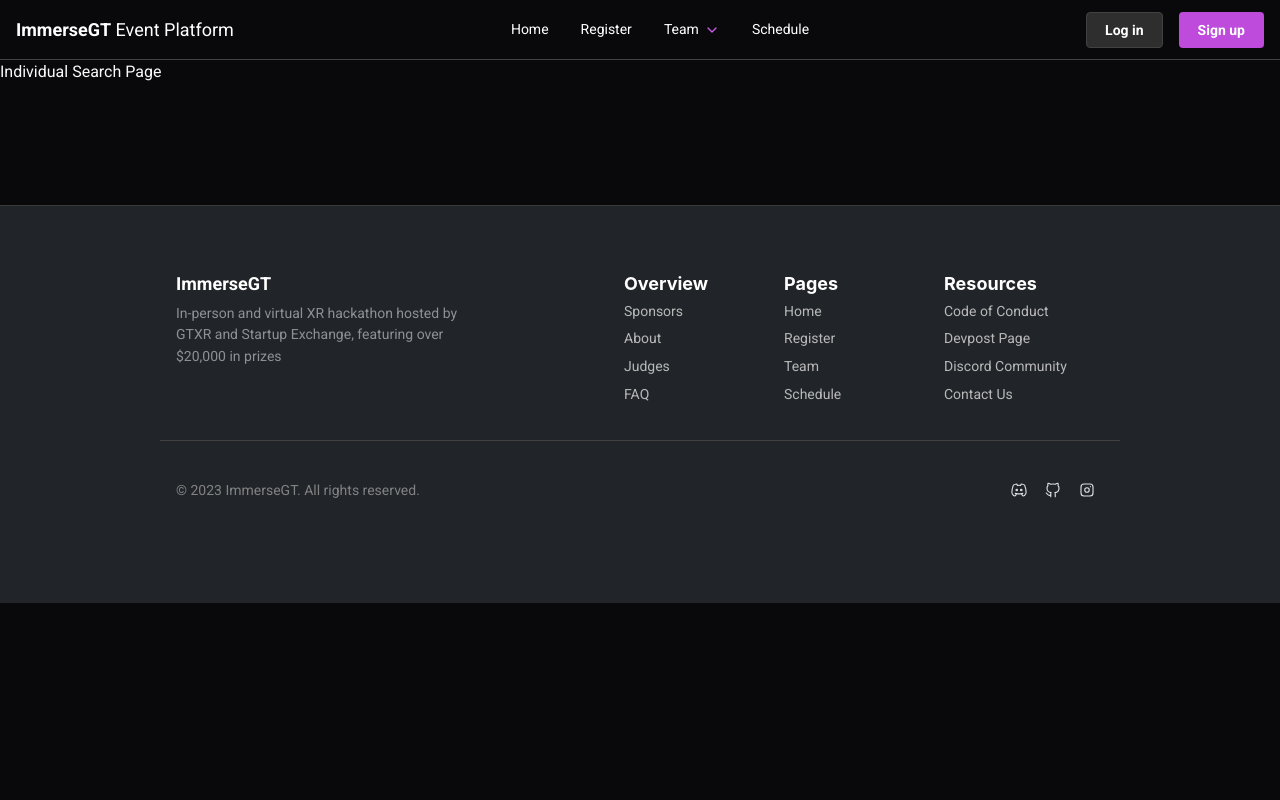
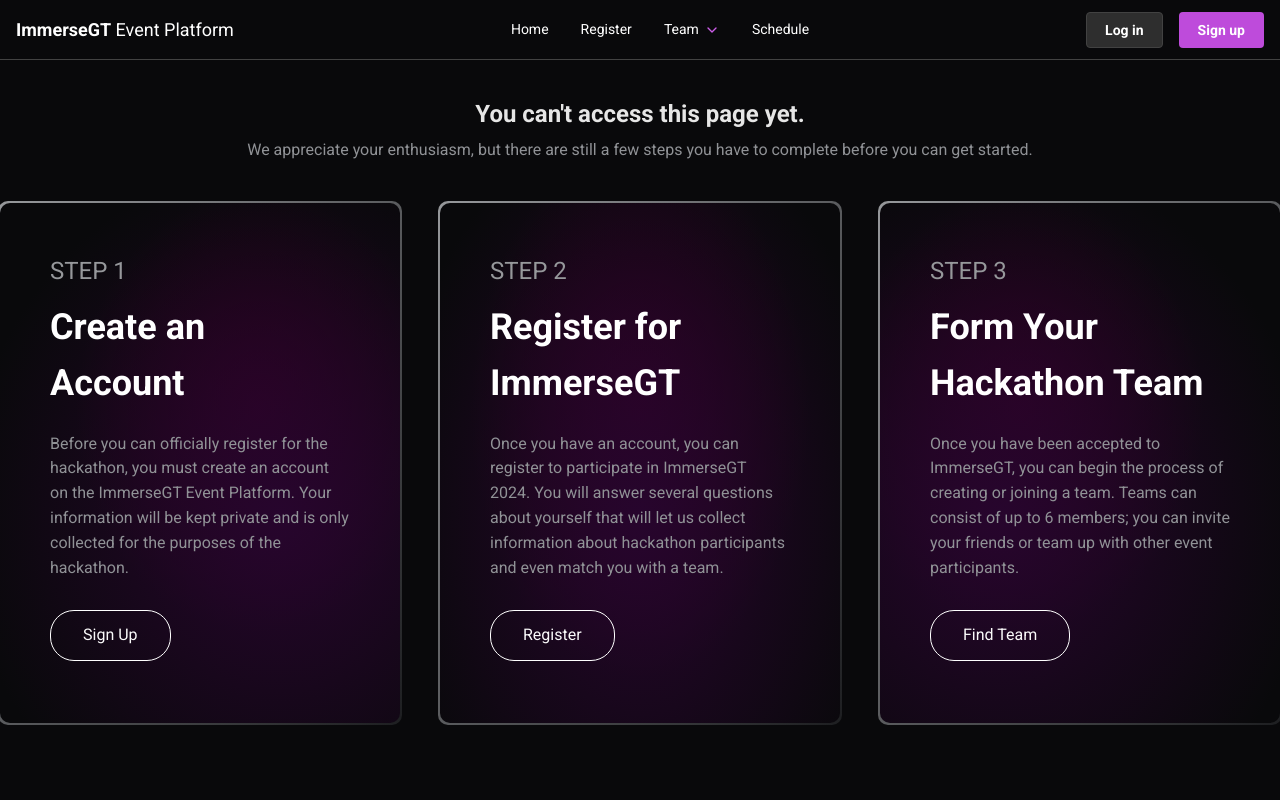
Before and after one commit to immersegt/immersegt, a Next.js app: page /team/individual in a window 1280 px wide. Shown: the top 800 px of the page. Built offline with nearby package versions, Linux system fonts and the light colour scheme.

Commit message:
Added not authorized page to redirect users to the appropriate page if they try to skip steps

```diff
--- a/app/team/individual/page.tsx
+++ b/app/team/individual/page.tsx
@@ -3,10 +3,12 @@
 import 'styles/index.css';
 import 'styles/individual.css';
 
+import Redirect from 'components/Redirect';
+
 const Individual = () => {
     return (
         <div>
-            Individual Search Page
+            <Redirect/>
         </div>
     )
 }
--- /dev/null
+++ b/components/Redirect.tsx
@@ -0,0 +1,47 @@
+import '../styles/index.css';
+import '../styles/redirect.css';
+
+import RedirectBox from '../components/RedirectBox';
+
+const redirectBoxData = [
+    {
+        id: 0,
+        title: "Create an Account",
+        description: "Before you can officially register for the hackathon, you must create an account on the ImmerseGT Event Platform. Your information will be kept private and is only collected for the purposes of the hackathon.",
+        buttonText: "Sign Up",
+        href: "/account",
+        hidden: false
+    },
+    {
+        id: 1,
+        title: "Register for ImmerseGT",
+        description: "Once you have an account, you can register to participate in ImmerseGT 2024. You will answer several questions about yourself that will let us collect information about hackathon participants and even match you with a team.",
+        buttonText: "Register",
+        href: "/register",
+        hidden: false
+    },
+    {
+        id: 2,
+        title: "Form Your Hackathon Team",
+        description: "Once you have been accepted to ImmerseGT, you can begin the process of creating or joining a team. Teams can consist of up to 6 members; you can invite your friends or team up with other event participants.",
+        buttonText: "Find Team",
+        href: "/team/formation",
+        hidden: false
+    }
+];
+
+const Redirect = () => {
+    return (
+        <div className="redirectContainer">
+            <h2 className="redirectMessage"><b>You can't access this page yet.</b></h2>
+            <p>We appreciate your enthusiasm, but there are still a few steps you have to complete before you can get started.</p>
+            <div className="redirectBoxHolder">
+                {redirectBoxData.map((val) =>
+                    <RedirectBox key={val.id} title={val.title} description={val.description} buttonText={val.buttonText} href={val.href} selected={false} hidden={val.hidden} position={val.id}/>
+                )}
+            </div>
+        </div>
+    )
+}
+
+export default Redirect;
--- /dev/null
+++ b/components/RedirectBox.tsx
@@ -0,0 +1,29 @@
+import '../styles/index.css';
+import '../styles/redirectbox.css';
+
+import { UnstyledButton } from '@mantine/core';
+
+interface RedirectBoxProps {
+    title: string,
+    description: string,
+    buttonText: string,
+    href: string,
+    selected: boolean,
+    hidden: boolean,
+    position: number
+}
+
+const types = [" left", " center", " right"]
+
+const RedirectBox = ({title, description, buttonText, href, selected, hidden, position}:RedirectBoxProps) => {
+    return (
+        <div className={"redirectBox" + types[position] + (hidden ? " darkened" : "")} >
+            <p className="redirectSubtitle">STEP {position+1}</p>
+            <h3 className="redirectTitle">{title}</h3>
+            <p className="redirectDescription">{description}</p>
+            <UnstyledButton className="redirectButton" component="a" href={href}>{buttonText}</UnstyledButton>
+        </div>
+    )
+}
+
+export default RedirectBox;
--- /dev/null
+++ b/styles/redirect.css
@@ -0,0 +1,19 @@
+.redirectContainer {
+    display: flex;
+    flex-direction: column;
+    align-items: center;
+    padding-top: 2vh;
+}
+
+.redirectBoxHolder {
+    display: flex;
+    justify-content: center;
+    gap: 40px;
+    margin-top: 5vh;
+    flex-wrap: wrap;
+}
+
+.redirectMessage {
+    color: rgb(230, 230, 230);
+    margin-bottom: 5px;
+}
--- /dev/null
+++ b/styles/redirectbox.css
@@ -0,0 +1,92 @@
+.redirectBox {
+    width: 400px;
+    height: 520px;
+    background-color:rgb(9, 9, 11);
+    text-align: left;
+    border-radius: 10px;
+    padding: 50px;
+    display: flex;
+    flex-direction: column;
+    align-items: flex-start;
+    text-align: left;
+    gap: 10px;
+    position: relative;
+}
+
+.redirectBox::before {
+    content: '';
+    border-radius: 10px;
+    background-image: linear-gradient(to bottom right, rgb(150, 152, 155) 0%, rgba(50, 52, 55, 0.5) 100%);
+    top: -2px;
+    left: -2px;
+    bottom: -2px;
+    right: -2px;
+    position: absolute;
+    z-index:-1;
+}
+
+.redirectBox.darkened::after {
+    content: 'Completed';
+    left: 0px;
+    top: 0px;
+    bottom: 0px;
+    right: 0px;
+    background-color:rgba(9, 9, 11, 0.8);
+    border-radius: 10px;
+    position: absolute;
+    z-index: 1;
+    display: flex;
+    align-items: center;
+    justify-content: center;
+}
+
+.completedMessage {
+    color: rgb(230, 230, 230);
+}
+
+.redirectTitle {
+    font-size: 36px;
+    color: rgb(255, 255, 255);
+    width: 95%;
+}
+
+.redirectSubtitle {
+    font-size: 24px;
+    color: rgb(150, 152, 155);
+}
+
+.redirectDescription {
+    margin-top: 10px;
+    margin-bottom: 20px;
+}
+
+.redirectButton {
+    border: 1px solid rgb(255, 255, 255);
+    padding: 12px;
+    padding-left: 32px;
+    padding-right: 32px;
+    border-radius: 24px;
+}
+
+.redirectButton:hover {
+    background-color: rgb(255, 255, 255);
+    color: rgb(39, 5, 45);
+}
+
+.redirectBox.left {
+    background-image:
+    radial-gradient(at 70% 60%, rgb(39, 5, 45) 0px, transparent 80%),
+    radial-gradient(at 65% 40%, rgb(45, 0, 30) 0px, transparent 50%);
+}
+
+.redirectBox.center {
+    background-image:
+    radial-gradient(at 50% 60%, rgb(39, 5, 45) 0px, transparent 90%),
+    radial-gradient(at 50% 40%, rgb(45, 0, 30) 0px, transparent 60%);
+}
+
+.redirectBox.right {
+    background-image:
+    radial-gradient(at 30% 60%, rgb(39, 5, 45) 0px, transparent 80%),
+    radial-gradient(at 35% 40%, rgb(45, 0, 30) 0px, transparent 50%);
+}
```
